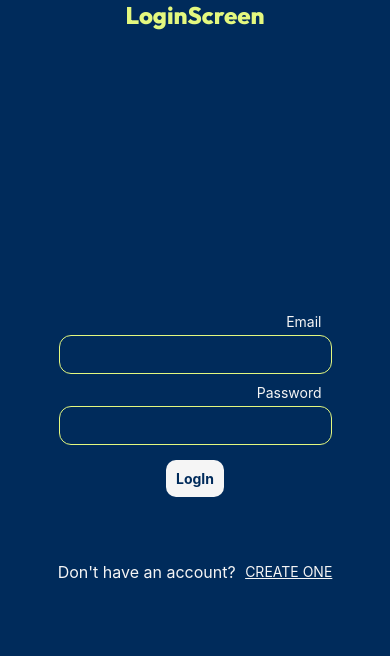
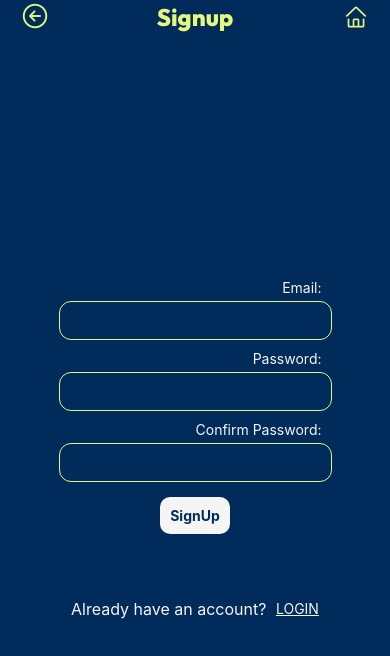
Before and after one commit to eshark9312/Ecommerce-ReactNative, a React Native app: screen /Signup in a window 390 px wide. Shown: the top 656 px of the page. Built offline with nearby package versions, Linux system fonts and the light colour scheme.

Commit message:
LogIn & SignIn Working!

```diff
--- a/src/components/Input/Input.jsx
+++ b/src/components/Input/Input.jsx
@@ -2,11 +2,12 @@ import { StyleSheet, Text, TextInput, View } from 'react-native';
 import { useState } from 'react';
 import { colors } from '../../global/colors';
 
-const Input = ({ label, onChange, error = '', isSecure = false }) => {
+const Input = ({ label, onChange, error = '', isSecureEntry = false }) => {
   const [input, setInput] = useState('');
 
   const onHandleChangeText = (text) => {
     setInput(text);
+    onChange(text);
   }
 
   return (
@@ -14,9 +15,9 @@ const Input = ({ label, onChange, error = '', isSecure = false }) => {
       <Text style={styles.label}>{label}</Text>
       <TextInput
         style={styles.input}
+        onChangeText={onHandleChangeText}
+        secureTextEntry={isSecureEntry}
         value={input}
-        onChangeText={onHandleChangeText}
-        secureTextEntry={isSecure}
       />
       {error && <Text style={styles.error}>{error}</Text>}
     </View>
--- /dev/null
+++ b/src/features/authSlice.js
@@ -0,0 +1,22 @@
+import { createSlice } from '@reduxjs/toolkit';
+
+export const authSlice = createSlice({
+  name: 'auth',
+  initialState: {
+    user: null,
+    token: null,
+  },
+  reducers: {
+    setUser: (state, action) => {
+      state.user = action.payload.email;
+      state.token = action.payload.idToken;
+    },
+    clearUser: (state) => {
+      state.user = null;
+      state.token = null;
+    }
+  }
+})
+
+export const { setUser, clearUser } = authSlice.actions;
+export default authSlice.reducer;
--- a/src/firebase/database.js
+++ b/src/firebase/database.js
@@ -1,3 +1,3 @@
 export const base_url = 'https://reactnativeecommerce-91b09-default-rtdb.firebaseio.com/'
-export const base_auth_url = 'https://reactnativeecommerce-91b09-default-rtdb.firebaseio.com/'
-export const api_key = '<YOUR_GoogleAPIKey_HERE>'
+export const base_auth_url = 'https://identitytoolkit.googleapis.com/v1/'
+export const api_key = 'AIzaSyCs1eqQ3Z3q5Tqx9ZanwEtIl5skcOKPC3A'
--- a/src/navigation/AuthNavigator.jsx
+++ b/src/navigation/AuthNavigator.jsx
@@ -8,15 +8,15 @@ const Stack = createNativeStackNavigator()
 const AuthNavigator = () => {
   return (
     <Stack.Navigator
-      initialRouteName='LoginScreen'
+      initialRouteName='Login'
       screenOptions={
         ({
           navigation, route }) => ({
             header: () => <Header title={route.name} navigation={navigation} />,
           })
       }>
-      <Stack.Screen name="LoginScreen" component={LoginScreen} />
-      <Stack.Screen name="SignupScreen" component={SignupScreen} />
+      <Stack.Screen name="Login" component={LoginScreen} />
+      <Stack.Screen name="Signup" component={SignupScreen} />
     </Stack.Navigator>)
 }
 
--- a/src/navigation/MainNavigator.jsx
+++ b/src/navigation/MainNavigator.jsx
@@ -1,15 +1,11 @@
 import { NavigationContainer } from '@react-navigation/native';
-import { useState } from 'react';
+import { useSelector } from 'react-redux';
 import TabNavigator from './TabNavigator';
 import AuthNavigator from './AuthNavigator';
-import SignupScreen from '../screens/SignupScreen';
-import LoginScreen from '../screens/LoginScreen';
-
-
 
 const MainNavigator = () => {
-  const [user, setUser] = useState(null);
-  // const [token, setToken] = useState(null);
+  const user = useSelector(state => state.authReducer.user)
+  //const user = ''
 
   return (
     <NavigationContainer>
--- a/src/screens/LoginScreen.jsx
+++ b/src/screens/LoginScreen.jsx
@@ -1,28 +1,51 @@
-import { TouchableOpacity, StyleSheet, Text, Value, View } from "react-native";
+import Input from "../components/Input/Input";
+import { TouchableOpacity, StyleSheet, Text, View } from "react-native";
 import { colors } from '../global/colors';
-import Input from "../components/Input/Input";
+import { useLogInMutation } from '../services/authService';
+import { useEffect, useState } from 'react';
+import { useDispatch } from 'react-redux';
+import { setUser } from '../features/authSlice';
 
 
 const LoginScreen = ({ navigation }) => {
+  const [email, setEmail] = useState('')
+  const [password, setPassword] = useState('')
+
+
+  const [triggerLogIn, result] = useLogInMutation()
+
+  const onSubmit = () => {
+    triggerLogIn({ email, password });
+    console.log(result)
+  }
+
+  const dispatch = useDispatch()
+
+  useEffect(() => {
+    if (result.data) {
+      dispatch(setUser(result.data))
+    }
+  }, [result])
+
   return (
     <View style={styles.container}>
       <Input
         label='Email'
-        onChange={null}
+        onChange={setEmail}
         error=''
       />
       <Input
         label='Password'
-        onChange={null}
+        onChange={setPassword}
         error=''
-        isSecure={true}
+        isSecureEntry={true}
       />
-      <TouchableOpacity style={styles.button} onPress={null}>
+      <TouchableOpacity style={styles.button} onPress={onSubmit}>
         <Text style={styles.buttonText}>LogIn</Text>
       </TouchableOpacity>
       <View style={styles.signupContainer}>
         <Text style={styles.subtitle}>Don't have an account? </Text>
-        <TouchableOpacity onPress={() => { navigation.navigate('SignupScreen') }}>
+        <TouchableOpacity onPress={() => { navigation.navigate('Signup') }}>
           <Text style={styles.subtitleLink}>Create One</Text>
         </TouchableOpacity>
       </View>
--- a/src/screens/SignupScreen.jsx
+++ b/src/screens/SignupScreen.jsx
@@ -1,34 +1,70 @@
+import Input from '../components/Input/Input'
 import { StyleSheet, Text, View, TouchableOpacity } from 'react-native'
-import Input from '../components/Input/Input'
 import { colors } from '../global/colors'
-
+import { useEffect, useState } from 'react'
+import { useSignUpMutation } from '../services/authService'
+import { useDispatch } from 'react-redux'
+import { setUser } from '../features/authSlice'
 
 const SignupScreen = ({ navigation }) => {
+  const [email, setEmail] = useState('')
+  const [password, setPassword] = useState('')
+  const [confirmPassword, setConfirmPassword] = useState('')
+
+  const [emailError, setEmailError] = useState('')
+  const [passwordError, setPasswordError] = useState('')
+  const [confirmPasswordError, setConfirmPasswordError] = useState('')
+
+  const [triggerSignUp, result] = useSignUpMutation()
+
+  const onSubmit = () => {
+    triggerSignUp({ email, password });
+    //resetForm()
+    //navigation.navigate('Login')
+  }
+
+  const resetForm = () => {
+    setEmail('')
+    setPassword('')
+    setConfirmPassword('')
+    setEmailError('')
+    setPasswordError('')
+    setConfirmPasswordError('')
+  }
+
+  const dispatch = useDispatch()
+
+  useEffect(() => {
+    if (result.data) {
+      dispatch(setUser(result.data))
+    }
+  }, [result])
+
   return (
     <View style={styles.container}>
       <Input
         label='Email:'
-        onChange={null}
-        error=''
+        onChange={setEmail}
+        error={emailError}
       />
       <Input
         label='Password:'
-        onChange={null}
-        error=''
-        isSecure={true}
+        onChange={setPassword}
+        error={passwordError}
+        isSecureEntry={true}
       />
       <Input
-        label='Repeat Password:'
-        onChange={null}
-        error=''
-        isSecure={true}
+        label='Confirm Password:'
+        onChange={setConfirmPassword}
+        error={confirmPasswordError}
+        isSecureEntry={true}
       />
-      <TouchableOpacity style={styles.button} onPress={null}>
+      <TouchableOpacity style={styles.button} onPress={onSubmit}>
         <Text style={styles.buttonText}>SignUp</Text>
       </TouchableOpacity>
-      <View style={styles.signupContainer}>
+      <View style={styles.altContainer}>
         <Text style={styles.subtitle}>Already have an account? </Text>
-        <TouchableOpacity onPress={() => { navigation.navigate('LoginScreen') }}>
+        <TouchableOpacity onPress={() => { navigation.navigate('Login') }}>
           <Text style={styles.subtitleLink}>Login</Text>
         </TouchableOpacity>
       </View>
@@ -63,7 +99,7 @@ const styles = StyleSheet.create({
     color: colors.darkBlue,
     fontWeight: 'bold',
   },
-  signupContainer: {
+  altContainer: {
     flexDirection: 'row',
     gap: 5,
     justifyContent: 'center',
--- a/src/services/authService.js
+++ b/src/services/authService.js
@@ -1,13 +1,25 @@
-import { View, Text } from 'react-native'
 import { createApi, fetchBaseQuery } from "@reduxjs/toolkit/query/react"
 import { base_auth_url, api_key } from "../firebase/database"
 
-const authService = () => {
-  return (
-    <View>
-      <Text>authService</Text>
-    </View>
-  )
-}
+export const authApi = createApi({
+  reducerPath: 'authApi',
+  baseQuery: fetchBaseQuery({ baseUrl: base_auth_url }),
+  endpoints: (builder) => ({
+    signUp: builder.mutation({
+      query: ({ ...userData }) => ({
+        url: `accounts:signUp?key=${api_key}`,
+        method: 'POST',
+        body: userData
+      })
+    }),
+    logIn: builder.mutation({
+      query: ({ ...userData }) => ({
+        url: `accounts:signInWithPassword?key=${api_key}`,
+        method: 'POST',
+        body: userData
+      })
+    })
+  })
+})
 
-export default authService
+export const { useSignUpMutation, useLogInMutation } = authApi;
--- a/src/store/index.js
+++ b/src/store/index.js
@@ -1,19 +1,23 @@
 import { configureStore } from "@reduxjs/toolkit";
-import shopReducer from "../features/shopSlice";
-import cartReducer from "../features/cartSlice";
 import { setupListeners } from "@reduxjs/toolkit/query";
 import { shopApi } from "../services/shopService";
+import { authApi } from "../services/authService";
+import shopReducer from "../features/shopSlice";
+import authReducer from "../features/authSlice";
+import cartReducer from "../features/cartSlice";
 
 const store = configureStore({
   reducer: {
     shopReducer,
     cartReducer,
-    [shopApi.reducerPath]: shopApi.reducer
+    authReducer,
+    [shopApi.reducerPath]: shopApi.reducer,
+    [authApi.reducerPath]: authApi.reducer
   },
   middleware: (getDefaultMiddleware) =>
-    getDefaultMiddleware().concat(shopApi.middleware)
+    getDefaultMiddleware().concat(shopApi.middleware).concat(authApi.middleware)
 })
 
-setupListeners(store.dispatch)
+setupListeners(store.dispatch);
 
 export default store
```
